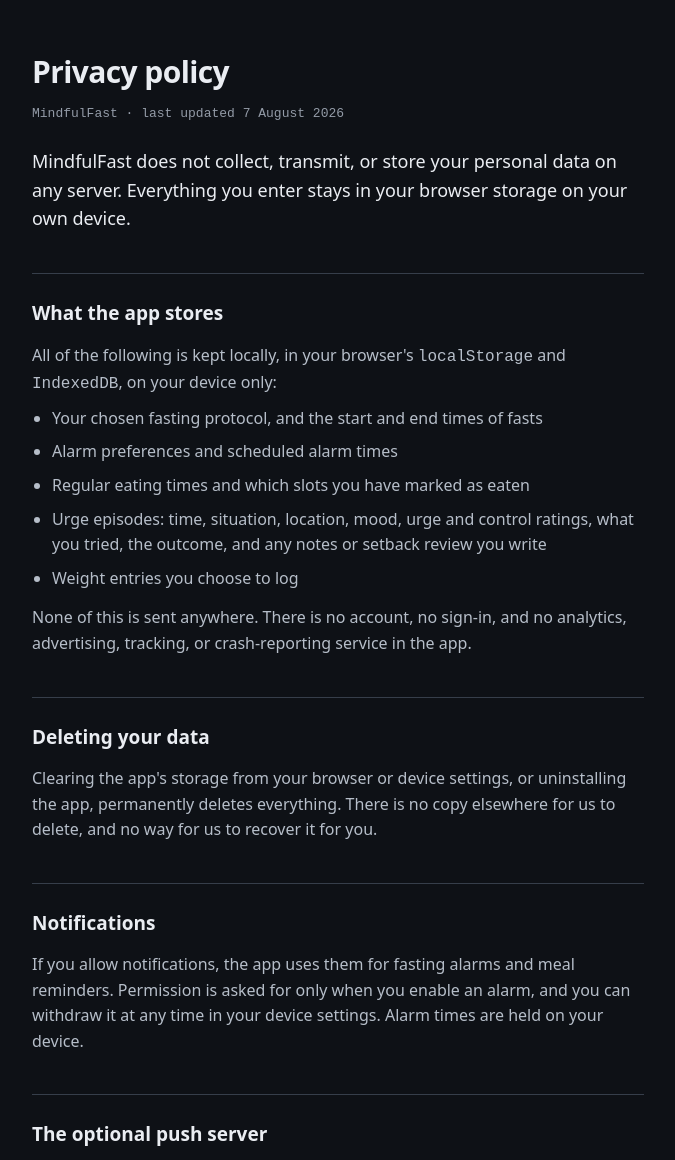
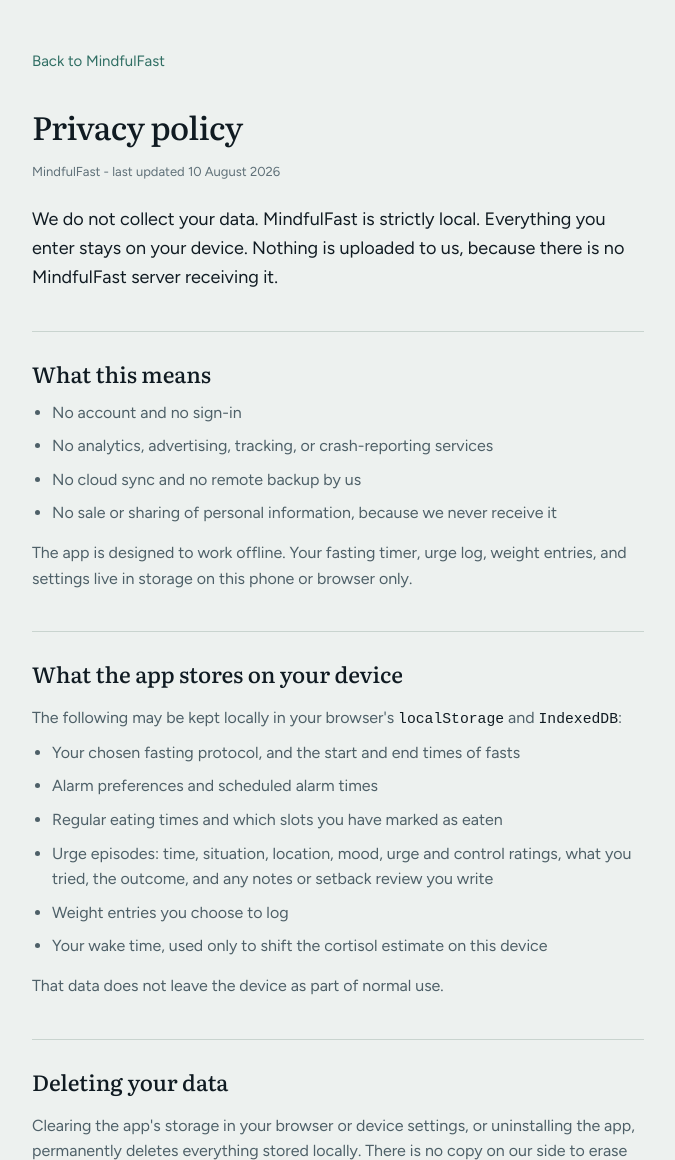
Before and after one commit to WaywardNebulae/MindFulFast, a website: page privacy.html in a window 1280 px wide. Shown: the top 1160 px of the page, without its empty margins (302-977 px from the left). Drawn offline with Linux system fonts and the light colour scheme.

Commit message:
Publish a local-only privacy policy and link it in the app

```diff
--- a/privacy.html
+++ b/privacy.html
@@ -1,50 +1,113 @@
+<!DOCTYPE html>
+<html lang="en">
+<head>
 <meta charset="UTF-8">
 <title>MindfulFast privacy policy</title>
 <meta name="viewport" content="width=device-width, initial-scale=1">
-<meta name="theme-color" content="#0E1116">
+<meta name="theme-color" content="#EDF1EF" media="(prefers-color-scheme: light)">
+<meta name="theme-color" content="#0F1720" media="(prefers-color-scheme: dark)">
 <link rel="stylesheet" href="fonts.css">
 <style>
 :root {
-  color-scheme: dark;
-  --ground: #0E1116; --ink: #EAEDF2; --ink-2: #B6BEC9; --ink-3: #939BA7;
-  --rule: #363E4A; --accent: #5AA894;
+  color-scheme: light dark;
+  --ground: #EDF1EF;
+  --ink: #101B22;
+  --ink-2: #4E6068;
+  --ink-3: #5F7078;
+  --line: #C9D4CF;
+  --accent: #2F6E63;
+  --sans: "Figtree", ui-sans-serif, system-ui, sans-serif;
+  --serif: "Literata", Georgia, serif;
+}
+@media (prefers-color-scheme: dark) {
+  :root {
+    --ground: #0F1720;
+    --ink: #EAF2F6;
+    --ink-2: #AEBFCA;
+    --ink-3: #93A5B1;
+    --line: #27363F;
+    --accent: #6FC3B2;
+  }
 }
 * { margin: 0; padding: 0; box-sizing: border-box; }
 body {
-  background: var(--ground); color: var(--ink);
-  font-family: "IBM Plex Sans", system-ui, sans-serif;
-  font-size: 16px; line-height: 1.6;
+  background: var(--ground);
+  color: var(--ink);
+  font-family: var(--sans);
+  font-size: 16px;
+  line-height: 1.6;
   -webkit-font-smoothing: antialiased;
 }
-main { max-width: 660px; margin: 0 auto; padding: 48px 24px 80px; }
-h1 { font-size: 30px; font-weight: 600; letter-spacing: -0.6px; }
+main {
+  max-width: 660px;
+  margin: 0 auto;
+  padding: 48px 24px 80px;
+}
+.back {
+  display: inline-block;
+  font-size: 15px;
+  color: var(--accent);
+  text-decoration: none;
+  margin-bottom: 28px;
+}
+h1 {
+  font-family: var(--serif);
+  font-size: 32px;
+  font-weight: 500;
+  letter-spacing: -0.5px;
+}
 .updated {
-  font-family: "IBM Plex Mono", monospace; font-size: 13px;
-  color: var(--ink-3); margin-top: 8px;
+  font-size: 13px;
+  color: var(--ink-3);
+  margin-top: 10px;
+}
+.lede {
+  font-size: 18px;
+  color: var(--ink);
+  margin-top: 22px;
 }
 h2 {
-  font-size: 19px; font-weight: 600; margin-top: 40px; padding-top: 24px;
-  border-top: 1px solid var(--rule);
+  font-family: var(--serif);
+  font-size: 22px;
+  font-weight: 500;
+  margin-top: 40px;
+  padding-top: 24px;
+  border-top: 1px solid var(--line);
 }
 p, li { color: var(--ink-2); margin-top: 14px; }
 ul { padding-left: 20px; }
 li { margin-top: 8px; }
 b { color: var(--ink); font-weight: 600; }
 a { color: var(--accent); }
-.lede { font-size: 18px; color: var(--ink); margin-top: 22px; }
+code {
+  font-size: 0.92em;
+  color: var(--ink);
+}
 </style>
+</head>
+<body>
+<main>
+  <a class="back" href="index.html">Back to MindfulFast</a>
+  <h1>Privacy policy</h1>
+  <div class="updated">MindfulFast - last updated 10 August 2026</div>
 
-<main>
-  <h1>Privacy policy</h1>
-  <div class="updated">MindfulFast &middot; last updated 7 August 2026</div>
+  <p class="lede">We do not collect your data. MindfulFast is strictly local.
+  Everything you enter stays on your device. Nothing is uploaded to us,
+  because there is no MindfulFast server receiving it.</p>
 
-  <p class="lede">MindfulFast does not collect, transmit, or store your personal
-  data on any server. Everything you enter stays in your browser storage on your
-  own device.</p>
+  <h2>What this means</h2>
+  <ul>
+    <li>No account and no sign-in</li>
+    <li>No analytics, advertising, tracking, or crash-reporting services</li>
+    <li>No cloud sync and no remote backup by us</li>
+    <li>No sale or sharing of personal information, because we never receive it</li>
+  </ul>
+  <p>The app is designed to work offline. Your fasting timer, urge log, weight
+  entries, and settings live in storage on this phone or browser only.</p>
 
-  <h2>What the app stores</h2>
-  <p>All of the following is kept locally, in your browser's <code>localStorage</code>
-  and <code>IndexedDB</code>, on your device only:</p>
+  <h2>What the app stores on your device</h2>
+  <p>The following may be kept locally in your browser's <code>localStorage</code>
+  and <code>IndexedDB</code>:</p>
   <ul>
     <li>Your chosen fasting protocol, and the start and end times of fasts</li>
     <li>Alarm preferences and scheduled alarm times</li>
@@ -53,62 +116,62 @@ a { color: var(--accent); }
         ratings, what you tried, the outcome, and any notes or setback review
         you write</li>
     <li>Weight entries you choose to log</li>
+    <li>Your wake time, used only to shift the cortisol estimate on this device</li>
   </ul>
-  <p>None of this is sent anywhere. There is no account, no sign-in, and no
-  analytics, advertising, tracking, or crash-reporting service in the app.</p>
+  <p>That data does not leave the device as part of normal use.</p>
 
   <h2>Deleting your data</h2>
-  <p>Clearing the app's storage from your browser or device settings, or
-  uninstalling the app, permanently deletes everything. There is no copy
-  elsewhere for us to delete, and no way for us to recover it for you.</p>
+  <p>Clearing the app's storage in your browser or device settings, or
+  uninstalling the app, permanently deletes everything stored locally. There is
+  no copy on our side to erase or restore.</p>
 
   <h2>Notifications</h2>
   <p>If you allow notifications, the app uses them for fasting alarms and meal
-  reminders. Permission is asked for only when you enable an alarm, and you can
-  withdraw it at any time in your device settings. Alarm times are held on your
-  device.</p>
+  reminders. Permission is asked only when you enable an alarm, and you can
+  turn it off in your device settings. Alarm times are held on your device.</p>
 
-  <h2>The optional push server</h2>
-  <p>A page cannot reliably run a timer once it is closed, so exact alarm
-  delivery needs a small server to send a push at the right moment. This is
+  <h2>Optional push server (off by default)</h2>
+  <p>A web page cannot reliably fire an alarm after it is fully closed. Exact
+  delivery while the app is closed needs a small push helper. That helper is
   <b>off by default</b>. Nothing is sent anywhere unless you choose to connect
-  one and enter its address yourself.</p>
-  <p>If you do connect one, it receives only:</p>
+  one and paste its address yourself.</p>
+  <p>If you connect one, it receives only:</p>
   <ul>
-    <li>Your browser's push subscription, which is an anonymous endpoint issued
-        by your browser vendor's push service</li>
-    <li>The times of your upcoming alarms and their notification text, for
-        example "Eating window open"</li>
+    <li>Your browser's push subscription (an anonymous endpoint from the
+        browser vendor's push service)</li>
+    <li>Upcoming alarm times and short notification text, for example
+        “Eating window open”</li>
   </ul>
   <p>It never receives your weight, urge log, fasting history, moods, or notes.
-  Alarm records are deleted once delivered, and subscriptions are dropped when
-  the push service reports them as expired. If you run the server yourself,
-  which is the intended use, you are the only person with access to it.
-  Disconnecting it in the app unsubscribes and asks the server to forget your
+  If you run the helper yourself, which is the intended use, you control that
+  machine. Disconnecting it in the app unsubscribes and asks it to forget this
   device.</p>
+  <p>Unless you turn that option on, MindfulFast stays fully local.</p>
 
-  <h2>Fonts and offline use</h2>
-  <p>The app ships its own copy of the IBM Plex typefaces and caches its files
-  for offline use with a service worker. It does not load anything from a
-  content delivery network or third-party host, so no third party sees a request
-  from you.</p>
+  <h2>Fonts and offline files</h2>
+  <p>The app ships its own Figtree and Literata font files and can cache its
+  pages with a service worker for offline use. It does not load fonts or
+  scripts from a third-party CDN, so ordinary use does not phone home to other
+  companies for those assets.</p>
 
   <h2>Children</h2>
   <p>MindfulFast is not intended for anyone under 18 and is not directed at
   children. It does not knowingly collect information from anyone, of any age,
-  because it does not collect information at all.</p>
+  because the default product does not collect information at all.</p>
 
   <h2>Health information</h2>
   <p>The app is a self-help tool, not medical advice, diagnosis, or treatment.
-  Cortisol figures are an estimate produced from a published population model of
-  the daily rhythm, calculated from the time of day. Nothing is measured from
-  your body, and the estimate is not a clinical reading.</p>
+  Cortisol figures are an estimate from a published population model of the
+  daily rhythm, calculated from your wake time on this device. Nothing is
+  measured from your body, and the estimate is not a clinical reading.</p>
 
   <h2>Changes</h2>
-  <p>If this policy changes, the date at the top changes with it, and the
-  current version is always the one published with the app.</p>
+  <p>If this policy changes, the date at the top changes with it. The version
+  published with the app is the current one.</p>
 
   <h2>Contact</h2>
   <p>Questions about this policy can be raised at the project's
   <a href="https://github.com/WaywardNebulae/MindFulFast">source repository</a>.</p>
 </main>
+</body>
+</html>
--- a/sw.js
+++ b/sw.js
@@ -16,10 +16,12 @@
    The schedule lives in IndexedDB because it must outlive the page.
    ============================================================ */
 
-const CACHE_NAME = 'mindfulfast-v5';
+const CACHE_NAME = 'mindfulfast-v6';
 const ASSETS = [
   './',
   './index.html',
+  './privacy.html',
+  './boot-gate.js',
   './manifest.json',
   './fonts.css',
   './fonts/figtree-400.woff2',
```
Also changed, not shown: index.html (+13 -2 lines).
